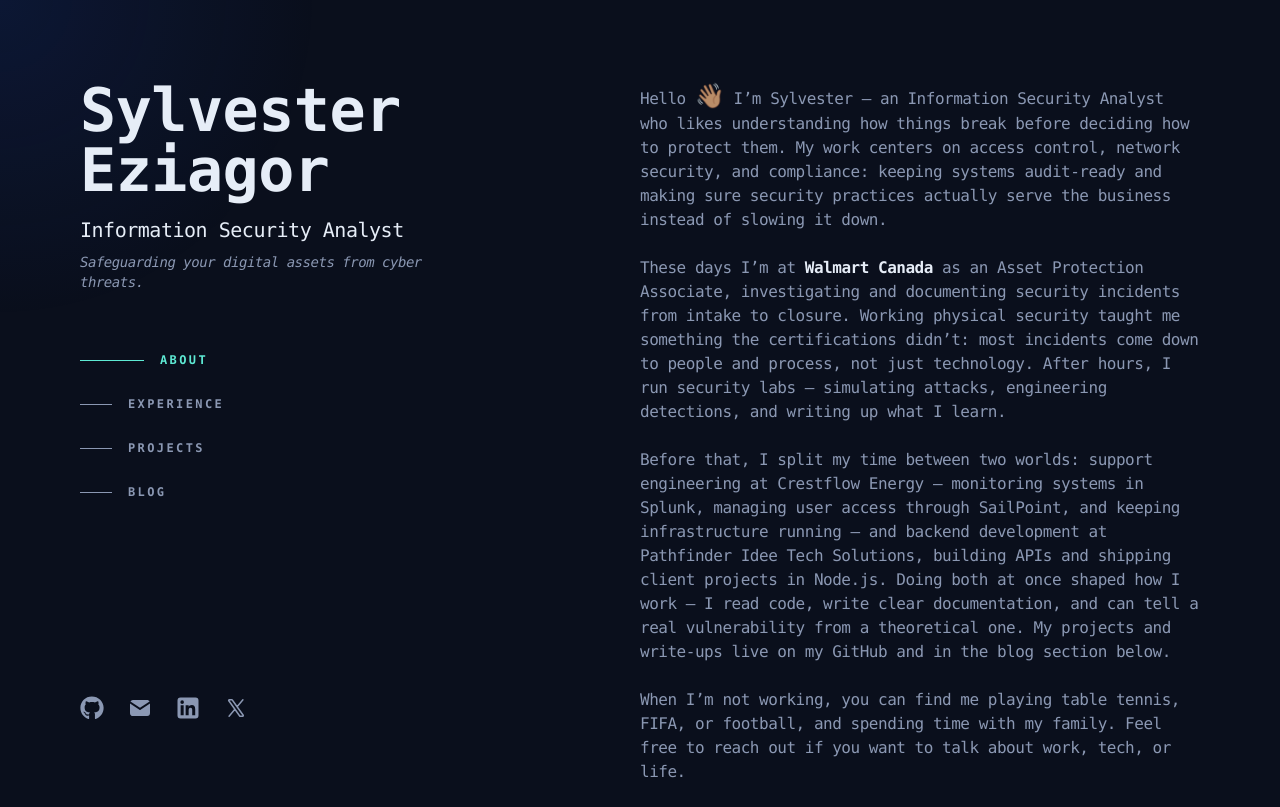
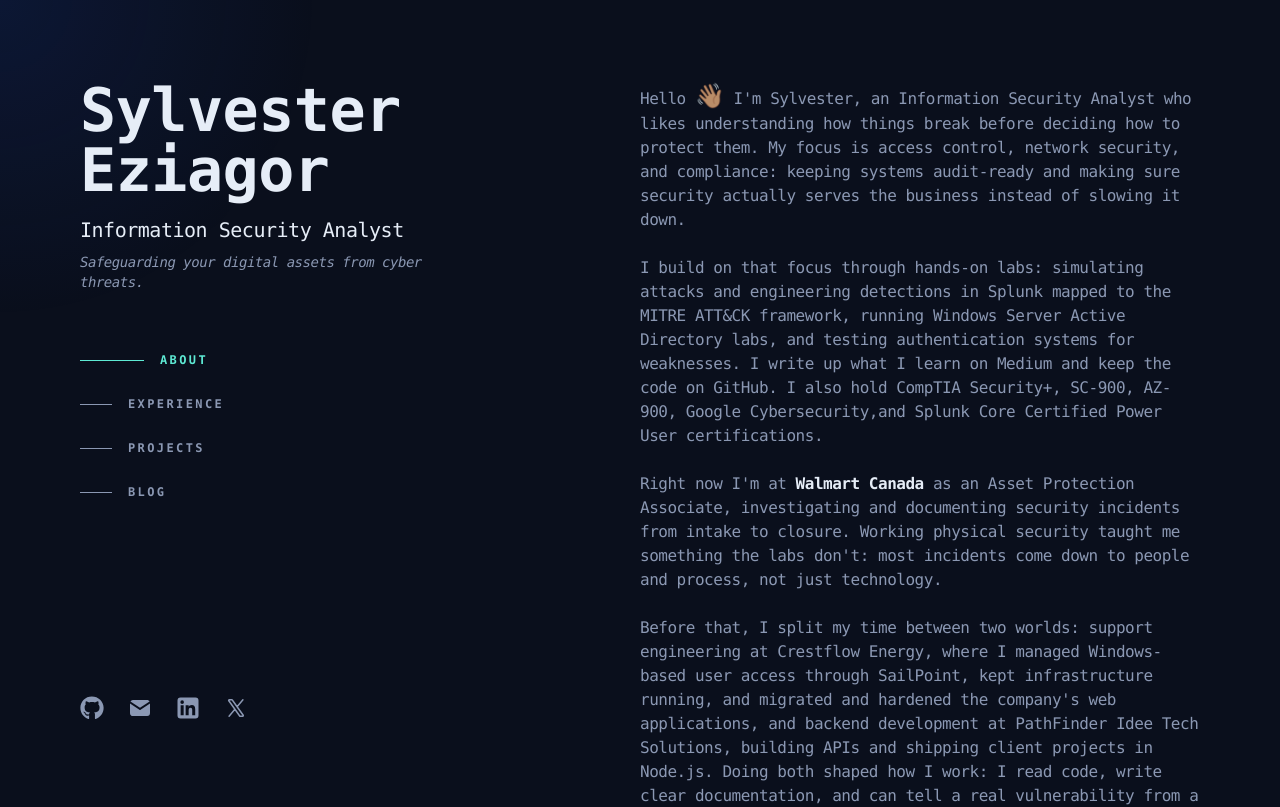
Before and after one commit to Vestertech/sylvesterez, a Next.js app: page / in a window 1280 px wide. Shown: the top 807 px of the page. Built offline with nearby package versions, Linux system fonts and the light colour scheme.

Commit message:
Fixed resume and fxn

```diff
--- a/app/components/About.tsx
+++ b/app/components/About.tsx
@@ -2,16 +2,23 @@ const About = () => {
   return (
     <div className="about-section flex flex-col gap-6 transition-all duration-300 hover:text-[var(--secondary-foreground)]">
       <p>
-        Hello <span className="animate-wave text-2xl">👋🏽</span> I’m Sylvester —
+        Hello <span className="animate-wave text-2xl">👋🏽</span> I'm Sylvester,
         an Information Security Analyst who likes understanding how things break
-        before deciding how to protect them. My work centers on access control,
-        network security, and compliance: keeping systems audit-ready and making
-        sure security practices actually serve the business instead of slowing
-        it down.
+        before deciding how to protect them. My focus is access control, network
+        security, and compliance: keeping systems audit-ready and making sure
+        security actually serves the business instead of slowing it down.
       </p>
-
       <p>
-        These days I’m at{" "}
+        I build on that focus through hands-on labs: simulating attacks and
+        engineering detections in Splunk mapped to the MITRE ATT&amp;CK
+        framework, running Windows Server Active Directory labs, and testing
+        authentication systems for weaknesses. I write up what I learn on Medium
+        and keep the code on GitHub. I also hold CompTIA Security+, SC-900,
+        AZ-900, Google Cybersecurity,and Splunk Core Certified
+        Power User certifications.
+      </p>
+      <p>
+        Right now I'm at{" "}
         <a
           href="https://www.walmartcanada.ca/"
           target="_blank"
@@ -22,26 +29,21 @@ const About = () => {
         </a>{" "}
         as an Asset Protection Associate, investigating and documenting security
         incidents from intake to closure. Working physical security taught me
-        something the certifications didn’t: most incidents come down to people
-        and process, not just technology. After hours, I run security labs —
-        simulating attacks, engineering detections, and writing up what I learn.
+        something the labs don't: most incidents come down to people and
+        process, not just technology.
       </p>
-
       <p>
         Before that, I split my time between two worlds: support engineering at
-        Crestflow Energy — monitoring systems in Splunk, managing user access
-        through SailPoint, and keeping infrastructure running — and backend
-        development at
-        Pathfinder Idee Tech Solutions, building APIs and shipping client
-        projects in Node.js. Doing both at once shaped how I work — I read code,
-        write clear documentation, and can tell a real vulnerability from a
-        theoretical one. My projects and write-ups live on my GitHub and in the
-        blog section below.
+        Crestflow Energy, where I managed Windows-based user access through
+        SailPoint, kept infrastructure running, and migrated and hardened the
+        company's web applications, and backend development at PathFinder Idee
+        Tech Solutions, building APIs and shipping client projects in Node.js.
+        Doing both shaped how I work: I read code, write clear documentation,
+        and can tell a real vulnerability from a theoretical one. My projects
+        and write-ups live on my GitHub and in the blog section below.
       </p>
-
       <p>
-        When I’m not working, you can find me playing table tennis, FIFA, or
-        football, and spending time with my family. Feel free to reach out if
+        When I'm not working, you can find me playing table tennis or video games. Feel free to reach out if
         you want to talk about work, tech, or life.
       </p>
     </div>
--- a/app/components/ExperienceSection.tsx
+++ b/app/components/ExperienceSection.tsx
@@ -20,14 +20,14 @@ const ExperienceSection = () => {
       <Experience
         start="2022"
         end="2024"
-        description="Supported and monitored enterprise systems 24/7 at an energy company: detected and remediated 350+ malware incidents in Splunk across a 30,000-endpoint environment, administered SailPoint identity and access management for 15,000+ users, and enforced ISO 27001-aligned security policies. Also migrated company web applications to in-house infrastructure (cPanel, DNS, Nginx), cutting hosting costs by 20%."
+        description="Managed Windows-based user access and provisioning through SailPoint, applying role-based permissions and continuous log monitoring to safeguard systems processing payment and metering transactions. Migrated company web applications to in-house infrastructure (cPanel, DNS, Nginx), including SSL hardening, caching, and database query optimization, cutting hosting costs by 20%. Wrote SOPs covering meter vending, tariff configuration, and payment gateway integration."
         title="Crestflow Energy"
         techs={[
-          "Splunk",
           "SailPoint",
+          "Windows Server",
           "PowerShell",
-          "ISO 27001",
           "Nginx",
+          "SSL/TLS",
         ]}
         url="https://crestflowenergy.com/"
       />
```
Also changed, not shown: 1 other file (tests, documents, lock files or other folders).
